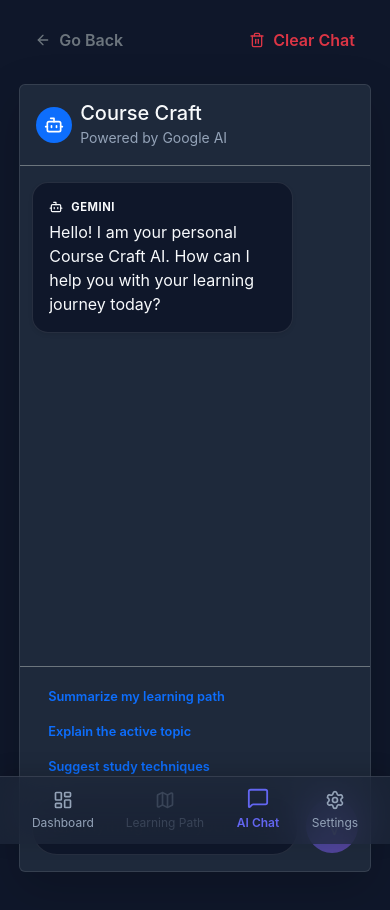
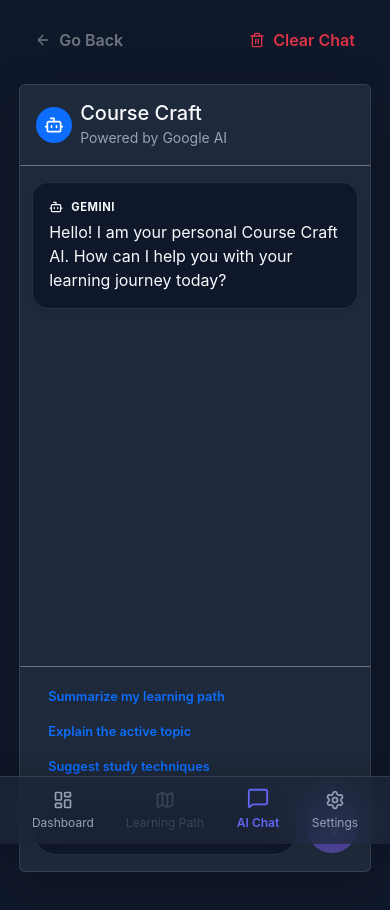
Before and after one commit to ibrezm1/Edu-assist01, a React (Vite) app in the folder client/: page /#/ in a window 390 px wide. Both pictures are taken after a click on the button "AI Chat". Shown: the top 910 px of the page. Built offline with nearby package versions, Linux system fonts and the light colour scheme.

Commit message:
Make chat bubbles full width on mobile for enhanced readability

```diff
--- a/client/src/components/Chat.jsx
+++ b/client/src/components/Chat.jsx
@@ -188,12 +188,10 @@ const Chat = ({ settings, onBack, chatHistory = [], setChatHistory, backgroundTa
                                     className={`d-flex ${msg.role === 'user' ? 'justify-content-end' : 'justify-content-start'}`}
                                 >
                                     <div
-                                        className={`p-3 rounded-4 max-w-75 shadow-sm ${msg.role === 'user'
+                                        className={`p-3 rounded-4 shadow-sm chat-bubble ${msg.role === 'user'
                                             ? 'bg-primary text-white'
                                             : 'themed-input'
                                             }`}
-                                        style={{ maxWidth: '80%' }}
-
                                     >
                                         <div className="d-flex align-items-center gap-2 mb-1">
                                             {msg.role === 'user' ? <User size={14} /> : <Bot size={14} />}
--- a/client/src/index.css
+++ b/client/src/index.css
@@ -519,3 +519,17 @@ body {
   color: var(--primary-color);
   background-color: rgba(99, 102, 241, 0.08);
 }
+
+/* Chat Bubble Responsiveness */
+.chat-bubble {
+  max-width: 80%;
+  width: auto;
+  word-break: break-word;
+}
+
+@media (max-width: 767px) {
+  .chat-bubble {
+    max-width: 100% !important;
+    width: 100% !important;
+  }
+}
```
